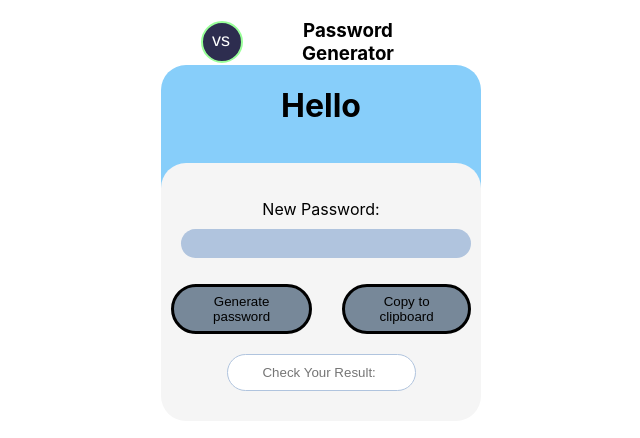
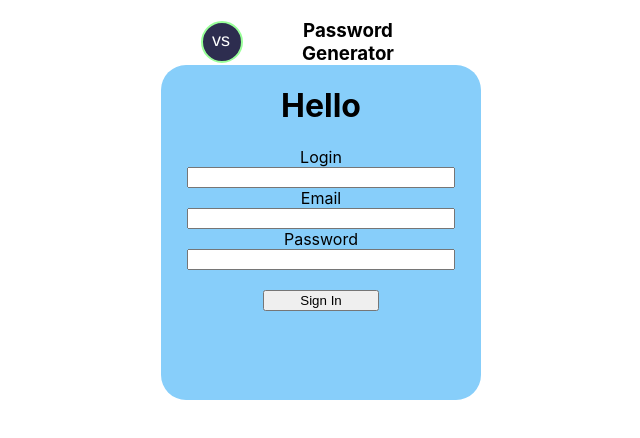
Before and after one commit to VitaliiSokolov/Password_Generator, a React (Create React App) app: page /register in a window 1280 px wide. Shown: the top 438 px of the page, without its empty margins (319-959 px from the left). Built offline with nearby package versions, Linux system fonts and the light colour scheme; no server answers.

Commit message:
implemented react-router

```diff
--- a/package.json
+++ b/package.json
@@ -7,6 +7,7 @@
     "react": "^16.11.0",
     "react-copy-to-clipboard": "^5.0.1",
     "react-dom": "^16.11.0",
+    "react-router-dom": "^5.1.2",
     "react-scripts": "3.2.0"
   },
   "scripts": {
--- a/src/App.css
+++ b/src/App.css
@@ -3,6 +3,10 @@
   position: relative;
   width: 320px;
   margin: 0 auto;
+}
+a{
+  text-decoration: none;
+  color: #000;
 }
 .header {
   display: flex;
@@ -14,3 +18,9 @@
 .logo {
   margin-right: 12px;
 }
+.log-button {
+  text-decoration: none;
+  color: #000;
+  background-color: lightyellow;
+  display: inline;
+}
--- a/src/App.js
+++ b/src/App.js
@@ -1,9 +1,16 @@
 import React from 'react';
+import {
+  BrowserRouter as Router,
+  Switch,
+  Route,
+  Link
+} from "react-router-dom";
 import './App.css';
 import logo from './vs.svg';
 import Generator from './components/generator';
 import SignIn from './components/sign-in';
 const axios = require('axios');
+
 
 class App extends React.Component {
   constructor(props) {
@@ -20,9 +27,10 @@ class App extends React.Component {
   }
 
   callBackendAPI = async () => {
-    let res = await axios.get('/xxx')
+    let res = await axios.get('/login')
     .then( (response) => { return response.data } )
     .catch( (err) => console.log(err) );
+    console.log('response data', res);
     return res;
   };
 
@@ -32,10 +40,23 @@ class App extends React.Component {
       <div className="App">
         <div className="header">
           <object className="logo" data={logo} type="image/svg+xml"></object>
-          <h3> Password Generator </h3>
+          <a href="/">
+            <h3> Password Generator </h3>
+          </a>
         </div>
-        <SignIn name={userName}/>
-        <Generator image={logo}/>
+        <Router>
+          <Route path="/">
+            <Link to="/register" className="log-button">
+              <h4 > Login to account </h4>
+            </Link>
+          </Route>
+          <Route path="/register">
+            <SignIn name={userName}/>
+          </Route>
+          <Route path="/generator">
+            <Generator image={logo}/>
+          </Route>
+        </Router>
       </div>
     );
   }
--- a/src/components/generator.css
+++ b/src/components/generator.css
@@ -1,5 +1,5 @@
 .generator{
-  margin: 80px auto 10px;
+  margin: 0 auto;
   padding: 20px 10px;
   width: 300px;
   background-color: whitesmoke;
--- a/src/components/sign-in.css
+++ b/src/components/sign-in.css
@@ -1,6 +1,6 @@
 .sign-in {
   width: 320px;
-  height: 280px;
+  height: 335px;
   position: absolute;
   top: 65px;
   left: 50%;
@@ -8,4 +8,23 @@
   background-color: lightskyblue;
   z-index: 1;
   border-radius: 25px;
+  display: flex;
+  flex-direction: column;
+  align-items: center;
+  justify-content: flex-start;
 }
+.register {
+  display: flex;
+  flex-direction: column;
+  justify-content: center;
+  align-items: center;
+  width: 90%;
+}
+.reg-input {
+  width: 90%;
+  text-align: center;
+}
+.reg-button {
+  width: 40%;
+  margin-top: 20px;
+}
--- a/src/components/sign-in.jsx
+++ b/src/components/sign-in.jsx
@@ -11,6 +11,18 @@ class SignIn extends React.Component {
     return(
       <div className="sign-in">
         <h1> Hello {name} </h1>
+        <form className="register" action="/xxx" method="post">
+          <label>Login</label>
+          <input className="reg-input" type="text" name="userName" />
+
+          <label>Email</label>
+          <input className="reg-input" type="text" name="userEmail" />
+
+          <label>Password</label>
+          <input className="reg-input" type="text" name="userMainPassword" />
+
+          <input className="reg-button" type="submit" value="Sign In" />
+        </form>
       </div>
     );
   };
```
Also changed, not shown: 2 other files (tests, documents, lock files or other folders).
